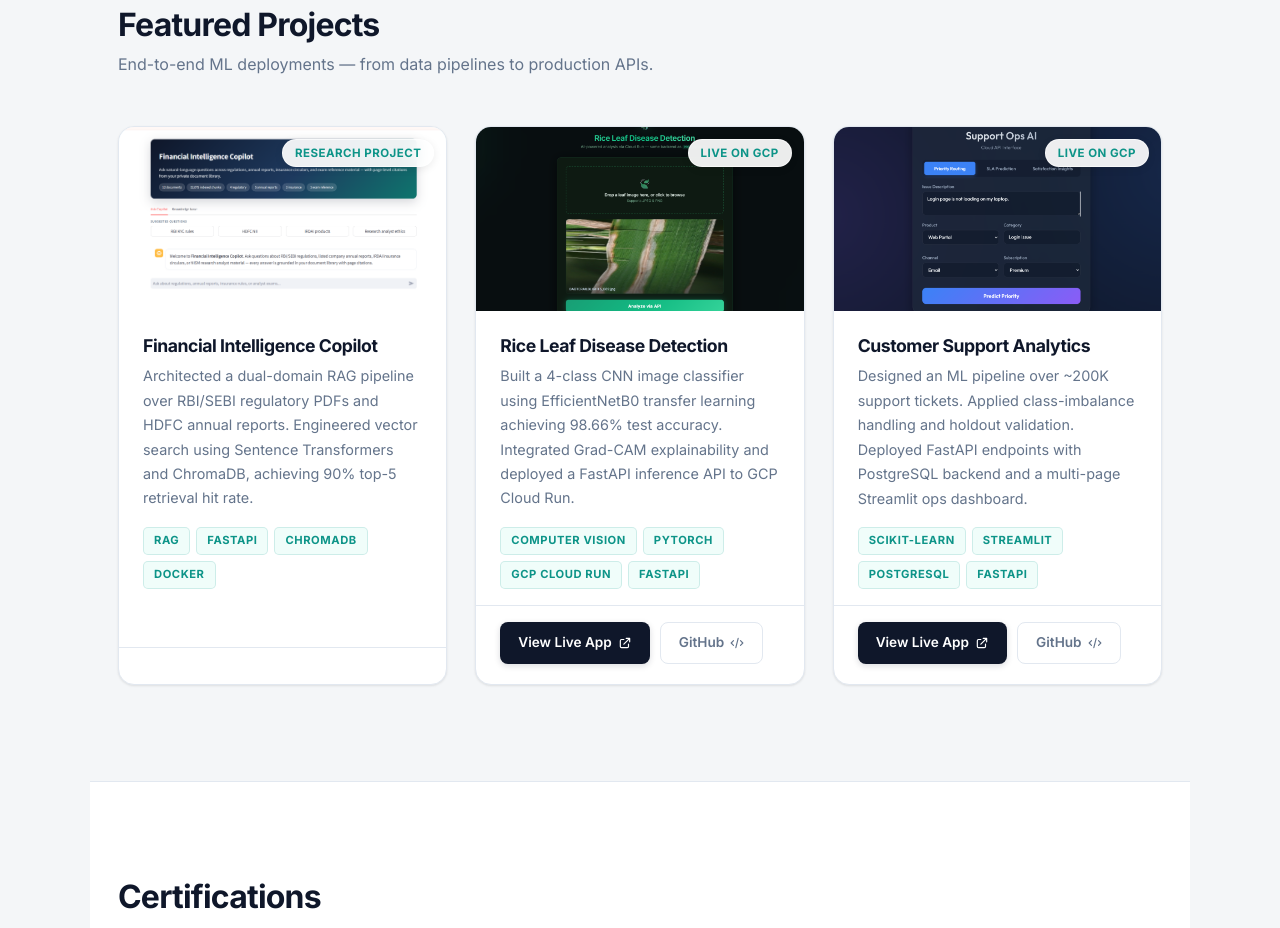
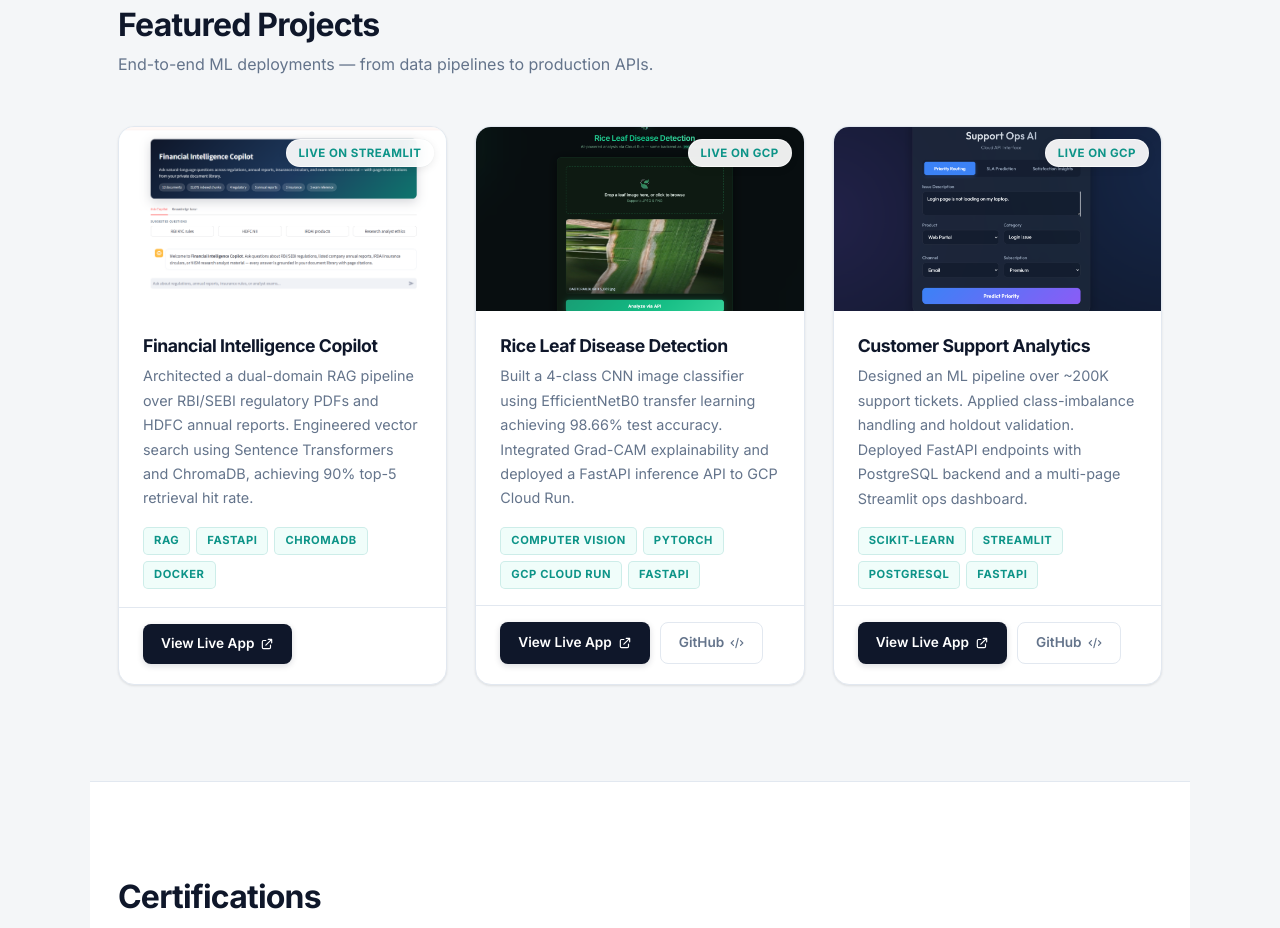
Before and after one commit to jegadeesh17/PersonalPortfolioFolder, a React (Vite) app: page / in a window 1280 px wide. Shown: the part 1540-2468 px from the top of the page. Built offline with nearby package versions, Linux system fonts and the light colour scheme.

Commit message:
Add Financial Intelligence Copilot live link

```diff
--- a/src/components/Projects.jsx
+++ b/src/components/Projects.jsx
@@ -9,8 +9,8 @@ const Projects = () => {
       tags: ["RAG", "FastAPI", "ChromaDB", "Docker"],
       image: "/projects/financial-copilot.png",
       github: null,
-      live: null,
-      status: "Research Project"
+      live: "https://financialintelligencecopilot.streamlit.app/",
+      status: "Live on Streamlit"
     },
     {
       title: "Rice Leaf Disease Detection",
```
